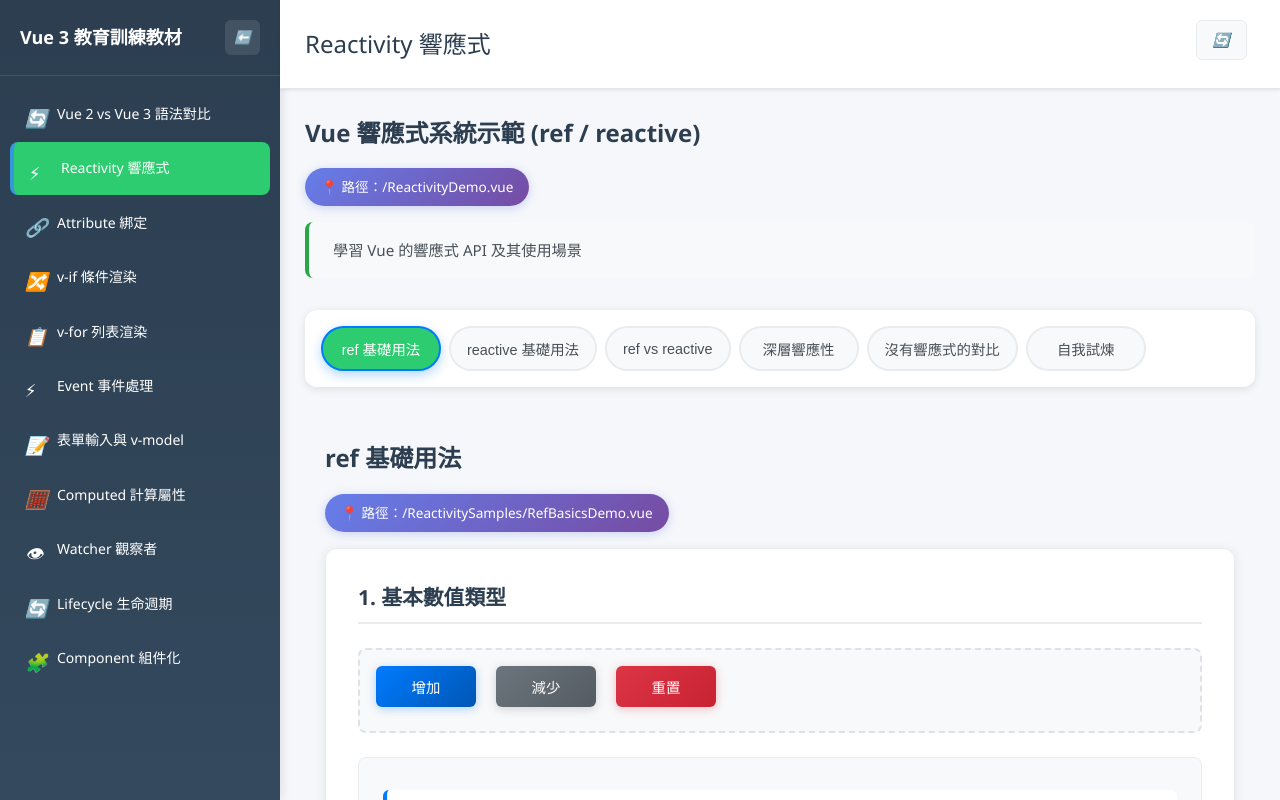
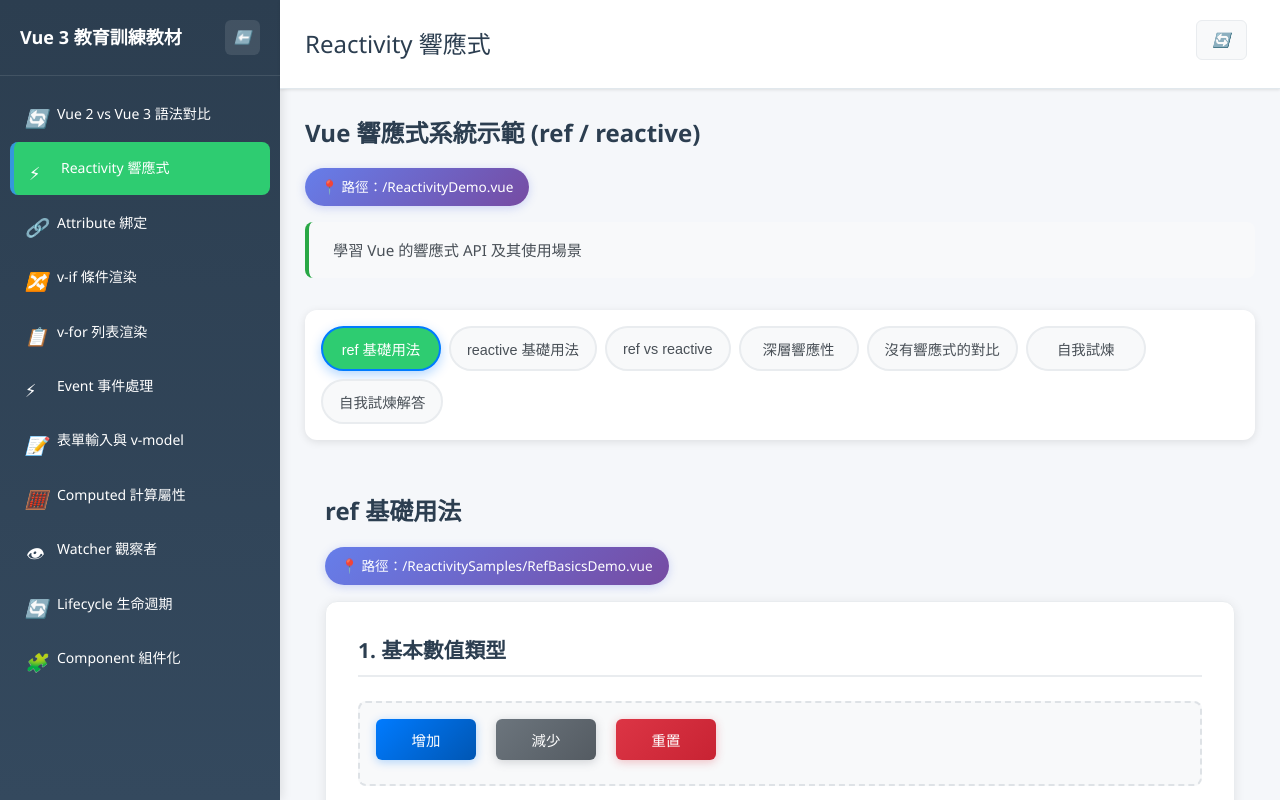
Before and after one commit to tvbruce/ptch-2025-vue-training-material, a Vue app: page / in a window 1280 px wide. Built offline with nearby package versions, Linux system fonts and the light colour scheme.

Commit message:
自我試煉解答對應

```diff
--- a/src/components/AttributeBindingDemo.vue
+++ b/src/components/AttributeBindingDemo.vue
@@ -21,6 +21,7 @@
       <DynamicAttributesDemo v-else-if="currentDemo === 'dynamic-attributes'" />
       <PracticalExamplesDemo v-else-if="currentDemo === 'practical-examples'" />
       <SelfChallengeDemo v-else-if="currentDemo === 'self-challenge'" />
+      <SelfChallengeSolution v-else-if="currentDemo === 'self-challenge-solution'" />
     </div>
   </div>
 </template>
@@ -33,7 +34,7 @@
 import DynamicAttributesDemo from './AttributeBindingSamples/DynamicAttributesDemo.vue'
 import PracticalExamplesDemo from './AttributeBindingSamples/PracticalExamplesDemo.vue'
 import SelfChallengeDemo from './AttributeBindingSamples/SelfChallengeDemo.vue'
-
+import SelfChallengeSolution from './AttributeBindingSamples/SelfChallengeSolution.vue'
 const currentDemo = ref('basic-binding')
 
 const demos = [
@@ -42,7 +43,8 @@
   { id: 'style-binding', title: 'Style 綁定' },
   { id: 'dynamic-attributes', title: '動態屬性' },
   { id: 'practical-examples', title: '實際應用' },
-  { id: 'self-challenge', title: '🎯 自我試煉' }
+  { id: 'self-challenge', title: '🎯 自我試煉' },
+  { id: 'self-challenge-solution', title: '🎯 自我試煉解答' }
 ]
 </script>
 
--- a/src/components/ComponentSamples.vue
+++ b/src/components/ComponentSamples.vue
@@ -115,7 +115,7 @@
 import DynamicComponentDemo from './ComponentSamples/DynamicComponentDemo.vue'
 import ComponentPractice from './ComponentSamples/ComponentPractice.vue'
 import SelfChallengeDemo from './ComponentSamples/SelfChallengeDemo.vue'
-
+import SelfChallengeSolution from './ComponentSamples/SelfChallengeSolution.vue'
 // 當前展示的組件
 const currentDemo = ref('props')
 
@@ -126,7 +126,8 @@
   { id: 'slot', title: 'Slot 插槽', component: SlotDemo },
   { id: 'dynamic', title: '動態組件', component: DynamicComponentDemo },
   { id: 'component-practice', title: '實際案例:組件實戰', component: ComponentPractice },
-  { id: 'self-challenge', title: '🎯 自我試煉', component: SelfChallengeDemo }
+  { id: 'self-challenge', title: '🎯 自我試煉', component: SelfChallengeDemo },
+  { id: 'self-challenge-solution', title: '🎯 自我試煉解答', component: SelfChallengeSolution }
 ])
 
 // 當前組件
--- a/src/components/ComputedPropertiesDemo.vue
+++ b/src/components/ComputedPropertiesDemo.vue
@@ -21,6 +21,7 @@
       <ComputedVsMethodsDemo v-else-if="currentDemo === 'comparison'" />
       <StudentGradePractice v-else-if="currentDemo === 'student-grade'" />
       <SelfChallengeDemo v-else-if="currentDemo === 'self-challenge'" />
+      <SelfChallengeSolution v-else-if="currentDemo === 'self-challenge-solution'" />
     </div>
   </div>
 </template>
@@ -32,6 +33,7 @@
 import ComputedVsMethodsDemo from './ComputedSamples/ComputedVsMethodsDemo.vue'
 import StudentGradePractice from './ComputedSamples/StudentGradePractice.vue'
 import SelfChallengeDemo from './ComputedSamples/SelfChallengeDemo.vue'
+import SelfChallengeSolution from './ComputedSamples/SelfChallengeSolution.vue'
 const currentDemo = ref('readonly')
 
 const demos = [
@@ -39,7 +41,8 @@
   { id: 'writable', title: '可寫計算屬性' },
   { id: 'comparison', title: '計算屬性 vs 方法' },
   { id: 'student-grade', title: '實際案例:學生成績' },
-  { id: 'self-challenge', title: '自我試煉' }
+  { id: 'self-challenge', title: '自我試煉' },
+  { id: 'self-challenge-solution', title: '自我試煉解答' }
 ]
 </script>
 
--- a/src/components/ConditionalRenderingDemo.vue
+++ b/src/components/ConditionalRenderingDemo.vue
@@ -37,6 +37,7 @@
         </h3>
         <SelfChallengeDemo />
       </section>
+      <SelfChallengeSolution v-else-if="currentDemo === 'self-challenge-solution'" />
     </div>
   </div>
 </template>
@@ -46,13 +47,14 @@
 import BasicConditionalDemo from './ConditionalSamples/BasicConditionalDemo.vue'
 import VIfVsVShowDemo from './ConditionalSamples/VIfVsVShowDemo.vue'
 import SelfChallengeDemo from './ConditionalSamples/SelfChallengeDemo.vue'
-
+import SelfChallengeSolution from './ConditionalSamples/SelfChallengeSolution.vue'
 const currentDemo = ref('basic')
 
 const demos = [
   { id: 'basic', title: '基礎條件渲染' },
   { id: 'performance', title: 'v-if vs v-show' },
-  { id: 'self-challenge', title: '🎯 自我試煉' }
+  { id: 'self-challenge', title: '🎯 自我試煉' },
+  { id: 'self-challenge-solution', title: '🎯 自我試煉解答' }
 ]
 </script>
 
--- a/src/components/EventHandlingDemo.vue
+++ b/src/components/EventHandlingDemo.vue
@@ -30,7 +30,7 @@
 import KeyModifiersDemo from './EventHandlingSamples/KeyModifiersDemo.vue'
 import InteractiveGamePractice from './EventHandlingSamples/InteractiveGamePractice.vue'
 import SelfChallengeDemo from './EventHandlingSamples/SelfChallengeDemo.vue'
-
+import SelfChallengeSolution from './EventHandlingSamples/SelfChallengeSolution.vue'
 // 當前顯示的範例
 const currentDemo = ref('basic')
 
@@ -55,6 +55,10 @@
   {
     id: 'self-challenge',
     title: '自我試煉'
+  },
+  {
+    id: 'self-challenge-solution',
+    title: '自我試煉解答'
   }
 ])
 
@@ -64,7 +68,8 @@
   'modifiers': EventModifiersDemo,
   'keys': KeyModifiersDemo,
   'interactive-game': InteractiveGamePractice,
-  'self-challenge': SelfChallengeDemo
+  'self-challenge': SelfChallengeDemo,
+  'self-challenge-solution': SelfChallengeSolution
 }
 
 // 當前組件
--- a/src/components/FormAndVModelSamples.vue
+++ b/src/components/FormAndVModelSamples.vue
@@ -32,7 +32,7 @@
 import FormValidationDemo from './FormAndVModelSamples/FormValidationDemo.vue'
 import UserRegistrationPractice from './FormAndVModelSamples/UserRegistrationPractice.vue'
 import SelfChallengeDemo from './FormAndVModelSamples/SelfChallengeDemo.vue'
-
+import SelfChallengeSolution from './FormAndVModelSamples/SelfChallengeSolution.vue'
 // 當前示範
 const currentDemo = ref('basic')
 
@@ -86,6 +86,13 @@
     icon: '💪',
     component: SelfChallengeDemo,
     description: '自我試煉'
+  },
+  {
+    id: 'self-challenge-solution',
+    title: '自我試煉解答',
+    icon: '💪',
+    component: SelfChallengeSolution,
+    description: '自我試煉解答'
   }
 ]
 
@@ -97,7 +104,8 @@
   modifiers: ModifiersDemo,
   validation: FormValidationDemo,
   'user-registration': UserRegistrationPractice,
-  'self-challenge': SelfChallengeDemo
+  'self-challenge': SelfChallengeDemo,
+  'self-challenge-solution': SelfChallengeSolution
 }
 
 // 當前組件
--- a/src/components/LifecycleDemo.vue
+++ b/src/components/LifecycleDemo.vue
@@ -20,6 +20,7 @@
       <PracticalExamplesDemo v-else-if="currentDemo === 'practical'" />
       <TimerCounterPractice v-else-if="currentDemo === 'timer'" />
       <SelfChallengeDemo v-else-if="currentDemo === 'selfChallenge'" />
+      <SelfChallengeSolution v-else-if="currentDemo === 'selfChallengeSolution'" />
     </div>
   </div>
 </template>
@@ -31,6 +32,7 @@
 import PracticalExamplesDemo from './LifecycleSamples/PracticalExamplesDemo.vue'
 import TimerCounterPractice from './LifecycleSamples/TimerCounterPractice.vue'
 import SelfChallengeDemo from './LifecycleSamples/SelfChallengeDemo.vue'
+import SelfChallengeSolution from './LifecycleSamples/SelfChallengeSolution.vue'
 const currentDemo = ref('basic')
 
 const demos = [
@@ -38,7 +40,8 @@
   { id: 'timing', title: '執行時機' },
   { id: 'practical', title: '實際應用' },
   { id: 'timer', title: '實際案例:計時器' },
-  { id: 'selfChallenge', title: '自我試煉' }
+  { id: 'selfChallenge', title: '自我試煉' },
+  { id: 'selfChallengeSolution', title: '自我試煉解答' }
 ]
 </script>
 
--- a/src/components/ListRenderingDemo.vue
+++ b/src/components/ListRenderingDemo.vue
@@ -85,6 +85,14 @@
         </h3>
         <SelfChallengeDemo />
       </section>
+
+      <!-- 自我試煉解答 -->
+      <section v-else-if="currentDemo === 'self-challenge-solution'" class="demo-section">
+        <h3>🎯 自我試煉解答
+          <span class="code-path">components/ListSamples/SelfChallengeSolution.vue</span>
+        </h3>
+        <SelfChallengeSolution />
+      </section>
     </div>
   </div>
 </template>
@@ -100,6 +108,7 @@
 import PerformanceDemo from './ListSamples/PerformanceDemo.vue'
 import ShoppingCartPractice from './ListSamples/ShoppingCartPractice.vue'
 import SelfChallengeDemo from './ListSamples/SelfChallengeDemo.vue'
+import SelfChallengeSolution from './ListSamples/SelfChallengeSolution.vue'
 const currentDemo = ref('reactive-array')
 
 const demos = [
@@ -111,7 +120,8 @@
   { id: 'index-key', title: 'Index Key 問題' },
   { id: 'performance', title: '性能優化' },
   { id: 'shopping-cart', title: '實際案例:購物車' },
-  { id: 'self-challenge', title: '自我試煉' }
+  { id: 'self-challenge', title: '自我試煉' },
+  { id: 'self-challenge-solution', title: '自我試煉解答' }
 ]
 </script>
 
--- a/src/components/ReactivityDemo.vue
+++ b/src/components/ReactivityDemo.vue
@@ -21,6 +21,7 @@
       <DeepReactivityDemo v-else-if="currentDemo === 'deep-reactivity'" />
       <WithoutReactivityDemo v-else-if="currentDemo === 'without-reactivity'" />
       <SelfChallengeDemo v-else-if="currentDemo === 'self-challenge'" />
+      <SelfChallengeSolution v-else-if="currentDemo === 'self-challenge-solution'" />
     </div>
   </div>
 </template>
@@ -33,7 +34,7 @@
 import DeepReactivityDemo from './ReactivitySamples/DeepReactivityDemo.vue'
 import WithoutReactivityDemo from './ReactivitySamples/WithoutReactivityDemo.vue'
 import SelfChallengeDemo from './ReactivitySamples/SelfChallengeDemo.vue'
-
+import SelfChallengeSolution from './ReactivitySamples/SelfChallengeSolution.vue'
 const currentDemo = ref('ref-basics')
 
 const demos = [
@@ -42,7 +43,8 @@
   { id: 'comparison', title: 'ref vs reactive' },
   { id: 'deep-reactivity', title: '深層響應性' },
   { id: 'without-reactivity', title: '沒有響應式的對比' },
-  { id: 'self-challenge', title: '自我試煉' }
+  { id: 'self-challenge', title: '自我試煉' },
+  { id: 'self-challenge-solution', title: '自我試煉解答' }
 ]
 </script>
 
--- a/src/components/WatcherSamples.vue
+++ b/src/components/WatcherSamples.vue
@@ -24,7 +24,7 @@
 import PracticalExamplesDemo from './WatcherSamples/PracticalExamplesDemo.vue'
 import DataMonitorPractice from './WatcherSamples/DataMonitorPractice.vue'
 import SelfChallengeDemo from './WatcherSamples/SelfChallengeDemo.vue'
-
+import SelfChallengeSolution from './WatcherSamples/SelfChallengeSolution.vue'
 const currentDemo = ref('basic')
 
 const demos = [
@@ -52,6 +52,11 @@
     id: 'self-challenge',
     title: '自我試煉',
     component: SelfChallengeDemo
+  },
+  {
+    id: 'self-challenge-solution',
+    title: '自我試煉解答',
+    component: SelfChallengeSolution
   }
 ]
 
```
